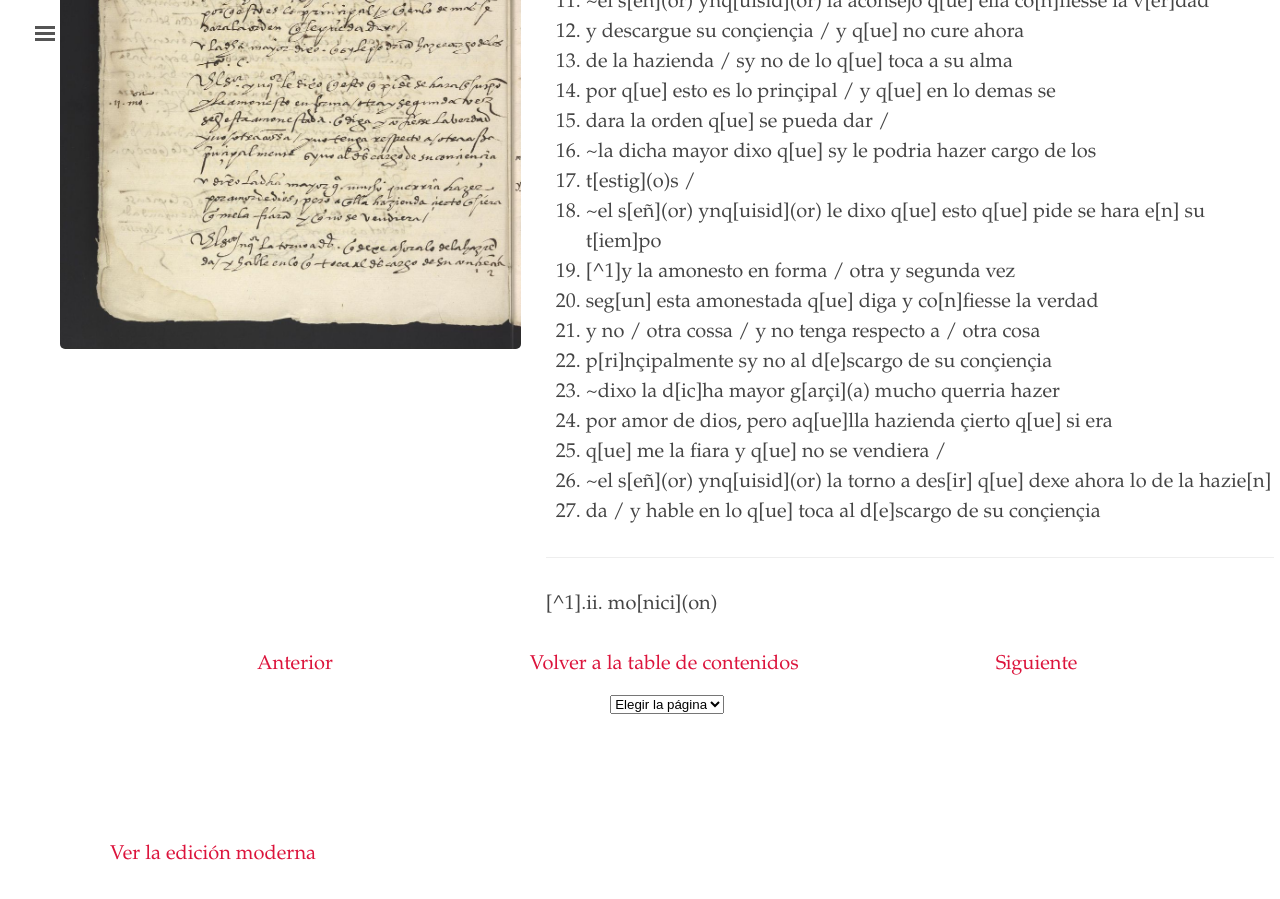
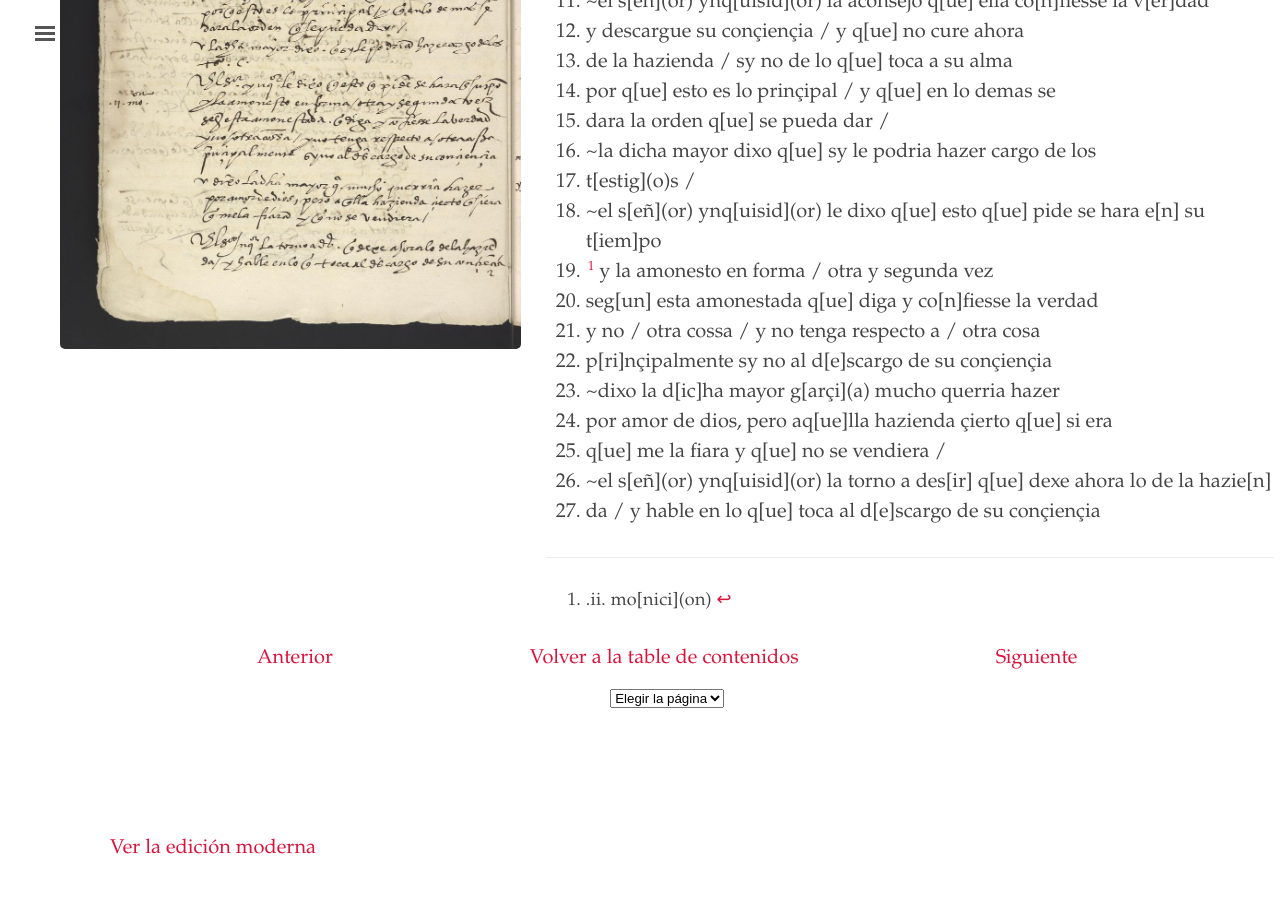
Before and after one commit to digbmc/moriscos-daimel, a Jekyll site: the page built from _texts/folder-2-5v.md, in a window 1280 px wide and 900 px high, scrolled down 540 px. Built offline with Jekyll 4.4.1, drawn with Linux system fonts in a browser that asks for light colours.

Commit message:
Update folder-2-5v.md

```diff
--- a/_texts/folder-2-5v.md
+++ b/_texts/folder-2-5v.md
@@ -23,7 +23,7 @@ order: 10
 16. ~la dicha mayor dixo q\[ue\] sy le podria hazer cargo de los
 17. t\[estig\](o)s /
 18. ~el s\[eñ\](or) ynq\[uisid\](or) le dixo q\[ue\] esto q\[ue\] pide se hara e\[n\] su t\[iem\]po
-19. [^1]y la amonesto en forma / otra y segunda vez
+19. [^1] y la amonesto en forma / otra y segunda vez
 20. seg\[un\] esta amonestada q\[ue\] diga y co\[n\]fiesse la verdad
 21. y no / otra cossa / y no tenga respecto a / otra cosa
 22. p\[ri\]nçipalmente sy no al d\[e\]scargo de su conçiençia
@@ -35,4 +35,4 @@ order: 10
 
 <hr>
 
-[^1].ii. mo\[nici\](on)
+[^1]: .ii. mo\[nici\](on)
```
